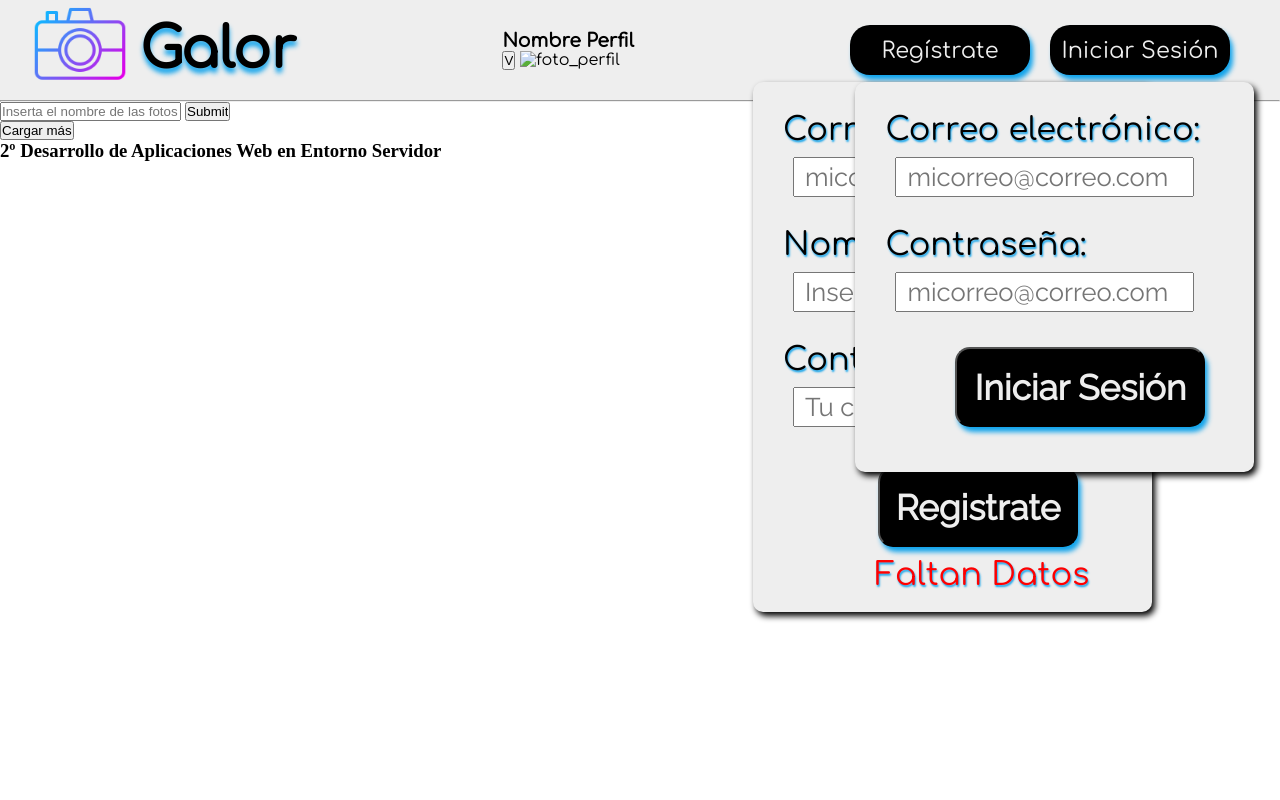
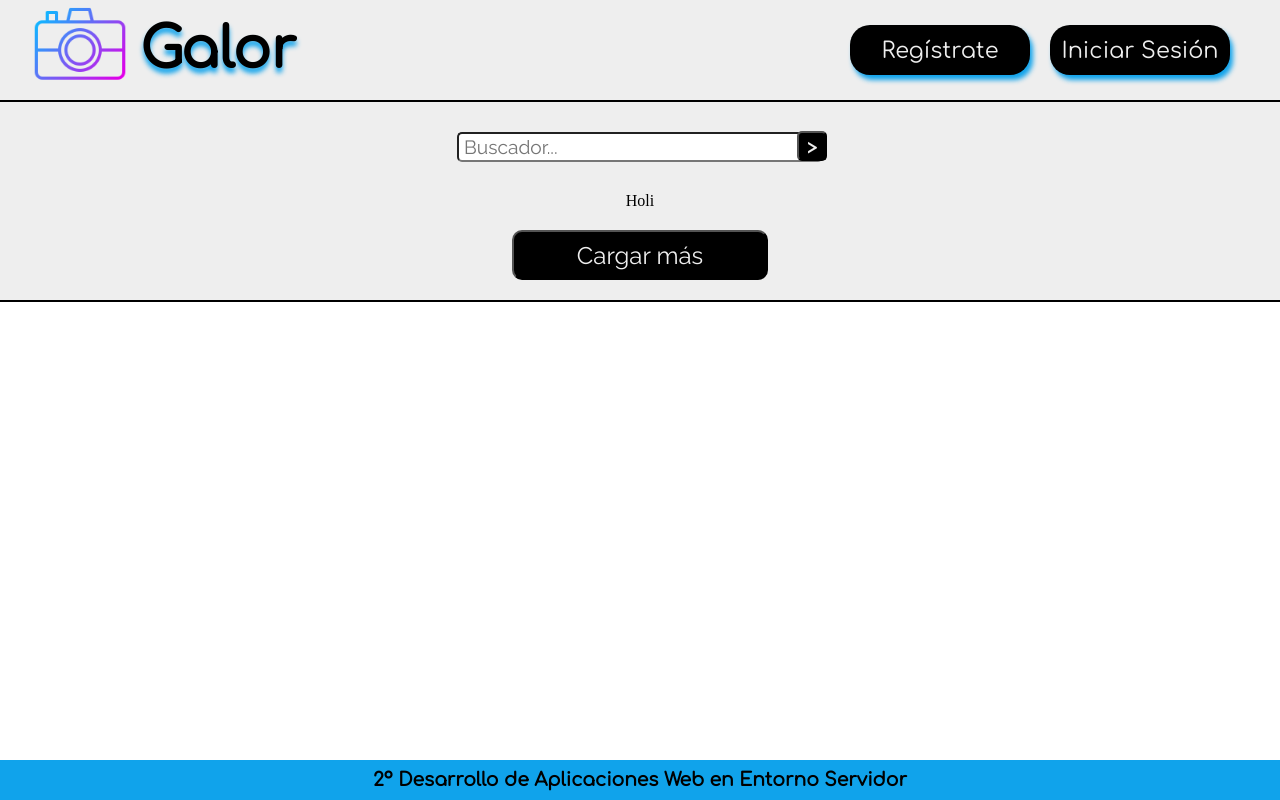
Before and after one commit to Neiroh/TheDWESProyect, a PHP site: page / in a window 1280 px wide. Run offline with PHP 8.4, Linux system fonts and the light colour scheme.

Commit message:
Nuevo estilo

```diff
--- a/GalorWeb/css/styles.css
+++ b/GalorWeb/css/styles.css
@@ -10,7 +10,7 @@
     #EEEEEE
     */
 }
-/*Empieza encabezado*/
+/********* Empieza encabezado **********/
 header{
     display: flex;
     flex-flow: row nowrap;
@@ -22,6 +22,10 @@ header{
 .logo img{
     width: 100px;
 }
+hr{
+    border: 1.5px solid black;
+}
+/*La camara y el titulo Galor*/
 .logo{
     display: flex;
     flex-flow: row nowrap;
@@ -33,11 +37,20 @@ header{
     font-size: 3.5em;
     margin-left: 10px;
 }
+/*Usuario y foto de perfil cuando se inicia sesión*/
+.perfil{
+
+
+    display: none;
+
+}
+/*Botones de registrarse y iniciar sesión*/
 .sesion{
     display: flex;
     flex-flow: row;
     margin-right: 40px;
 }
+/*Propiedades de los propios botones*/
 .registro,.inicioSesion{
     background-color: black;
     color: #EEEEEE;
@@ -60,6 +73,7 @@ img{
 main{
     position: relative;
 }
+/*Capa de registro*/
 .Registro{
     position: absolute;
     font-family: 'Comfortaa', cursive;
@@ -72,7 +86,12 @@ main{
     right: 10%;
     top: -20px;
     height: 530px;
+
+
+    display: none;
+
 }
+/*Texto y label de registro*/
 .Registro input{
     font-family: 'Raleway', sans-serif;
     height: 40px;
@@ -82,6 +101,7 @@ main{
     margin-bottom: 30px;
     font-size: 0.8em;
 }
+/*Botón de registro final*/
 .Registro .completaRegistro {
     background-color: black;
     color: #EEEEEE;
@@ -98,10 +118,12 @@ main{
     cursor: pointer;
     font-weight: bold;
 }
+/*Error de falta datos*/
 .Registro p:last-child{
     margin-left: 92px;
     color: red;
 }
+/*Capa de login (como la de registro)*/
 .login{
     position: absolute;
     font-family: 'Comfortaa', cursive;
@@ -114,7 +136,12 @@ main{
     right: 2%;
     top: -20px;
     height: 390px;
+
+
+    display: none;
+
 }
+/*Texto y label de login*/
 .login input{
     font-family: 'Raleway', sans-serif;
     height: 40px;
@@ -124,6 +151,7 @@ main{
     margin-bottom: 30px;
     font-size: 0.8em;
 }
+/*Botón de login final*/
 .login .completaLogin{
     background-color: black;
     color: #EEEEEE;
@@ -140,4 +168,90 @@ main{
     cursor: pointer;
     font-weight: bold;
 }
-/*Fin de encabezado*/
+/******** Fin de encabezado *********/
+
+/********* Cuerpo ***********/
+main{
+    background-color: #EEEEEE;
+    display: flex;
+    flex-direction: column;
+    justify-content: center;
+}
+/*Tamaño del buscador*/
+.inputBusqueda{
+    width: 30%;
+}
+/*Disposicion*/
+.search{
+    display: flex;
+    flex-direction: row;
+    justify-content: center;
+    margin: 30px;
+}
+/*Input Buscador...*/
+.search input{
+    font-family: 'Raleway', sans-serif;
+    height: 30px;
+    font-size: 1.2em;
+    border-radius: 5px;
+    padding: 5px;
+}
+/*Botón del buscador*/
+.search input:last-child{
+    font-family: 'Raleway', sans-serif;
+    width: 30px;
+    font-size: 1.2em;
+    font-weight: bold;
+    color: #EEEEEE;
+    background-color: black;
+    padding: 0;
+    position: absolute;
+    right: 35.4%;
+    top:28.5px;
+}
+/*Donde las imagenes*/
+.contenedorImagenes{
+    background-color: #EEEEEE;
+    height: 100%;
+}
+/*Capa por encima que sera transparente*/
+.capaOscura{
+    background-color: #EEEEEE;
+    display: flex;
+    flex-direction: column;
+    justify-content: center;
+    align-items: center;
+}
+/*Boton de Cargar más*/
+.capaOscura button{
+    font-family: 'Raleway', sans-serif;
+    margin: 20px;
+    width: 20%;
+    height: 30px;
+    font-size: 1.5em;
+    border-radius: 5px;
+    padding: 5px;
+    background-color: black;
+    color: #EEEEEE;
+    border-radius: 10px;
+    height: 50px;
+    display: flex;
+    flex-direction: column;
+    justify-content: center;
+    align-items: center;
+}
+/********* Fin del Cuerpo ***********/
+
+/*Pie de página*/
+footer{
+    font-family: 'Comfortaa', cursive;
+    background-color: #10A3EB;
+    width: 100%;
+    padding: 10px;
+    display: flex;
+    flex-direction: column;
+    justify-content: center;
+    align-items: center;
+    position:fixed;
+    bottom: 0;
+}
--- a/GalorWeb/index.php
+++ b/GalorWeb/index.php
@@ -1,7 +1,3 @@
-<?php
-    error_reporting(E_ALL);
-    ini_set('display_errors', '1');
-?>
 <!DOCTYPE html>
 <html>
 
@@ -99,18 +95,24 @@
 
         </div>
 
-        <input type="text" class="inputBusqueda" id="inputBusqueda" placeholder="Inserta el nombre de las fotos que quieras buscar">
-        <input type="submit" name="enviaBusqueda" id="enviaBusqueda" class="enviaBusqueda boton" onclick="show(document.getElementById('inputBusqueda').value, page)">
+        <div class="search">
+            <input type="text" class="inputBusqueda" id="inputBusqueda" placeholder="Buscador...">
+            <input type="submit" name="enviaBusqueda" id="enviaBusqueda" class="enviaBusqueda boton" value=">" onclick="show(document.getElementById('inputBusqueda').value, page)">
+        </div>
 
         <div class="capaOscura">
 
             <div class="contenedorImagenes" id="contenedorImagenes">
+                Holi
             </div>
+            <button id="prev" class="prev" onclick=" ++page; show(document.getElementById('inputBusqueda').value, page); console.log(page)">Cargar más</button>
         </div>
 
-        <button id="prev" class="prev" onclick=" ++page; show(document.getElementById('inputBusqueda').value, page); console.log(page)">Cargar más</button>
+
 
     </main>
+
+    <hr>
     <footer>
         <h3>2º Desarrollo de Aplicaciones Web en Entorno Servidor</h3>
     </footer>
```
